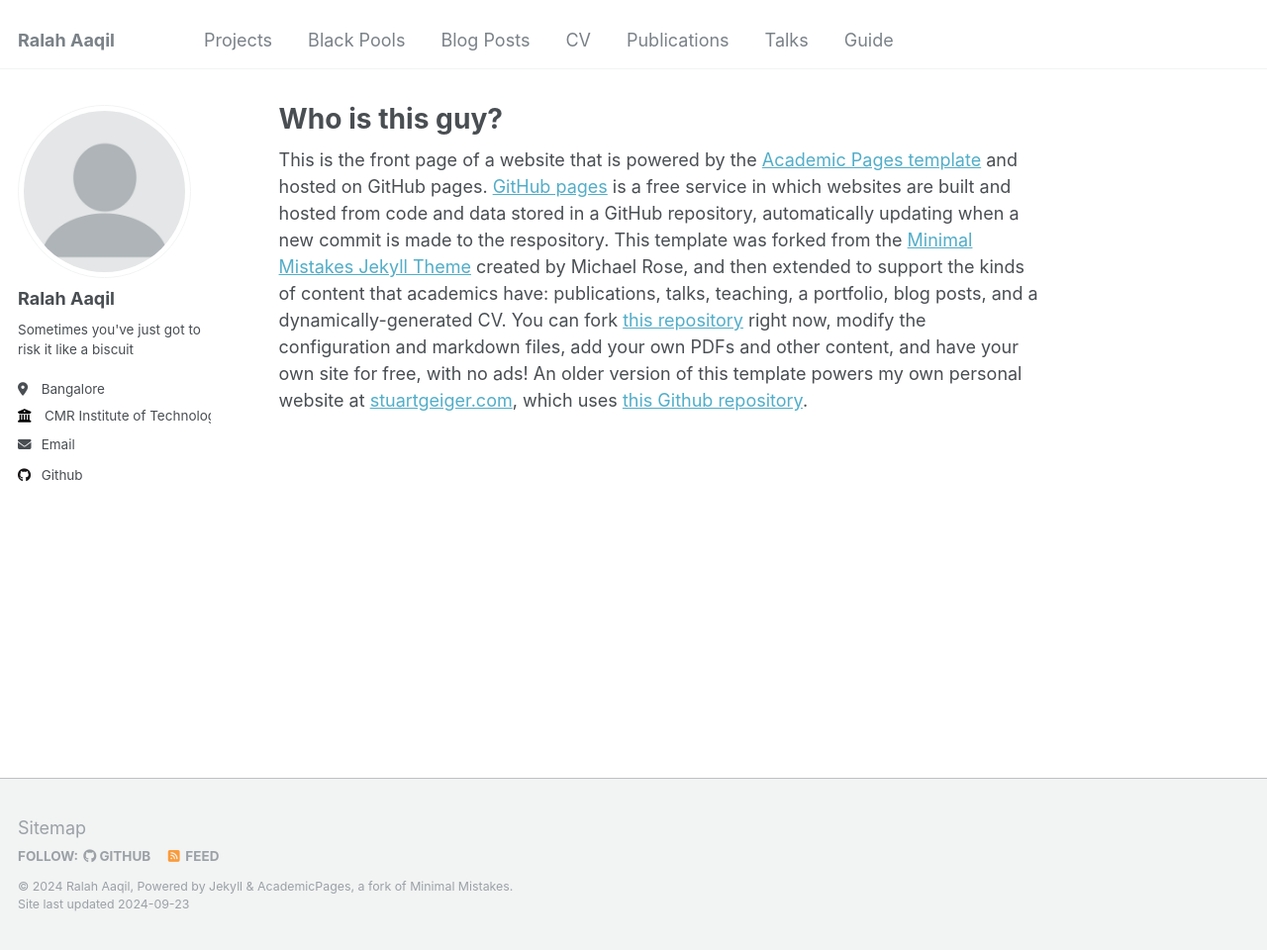
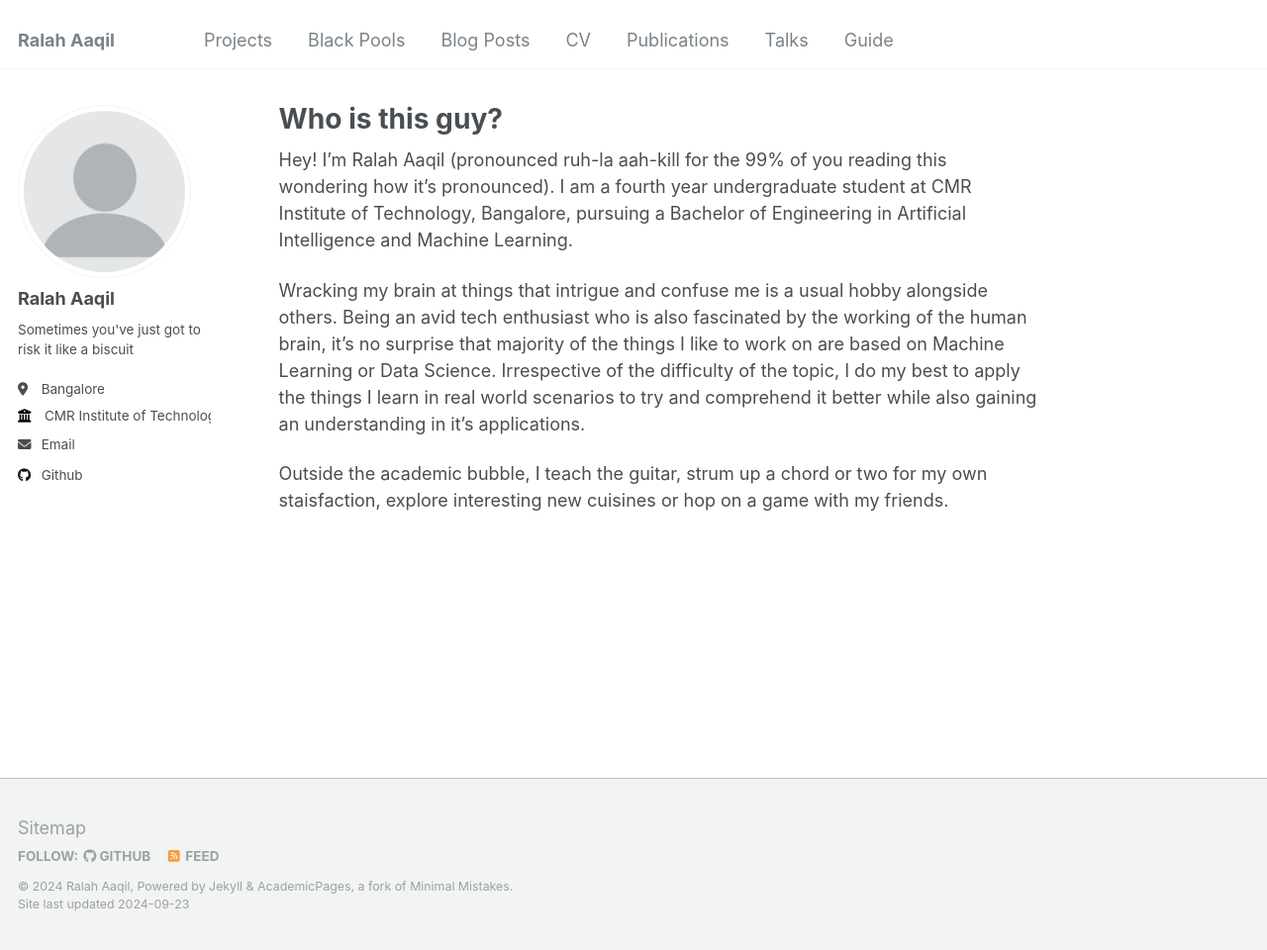
Before and after one commit to ralahaaqil/ralahaaqil.github.io, a Jekyll site: the page built from _pages/about.md, in a window 1280 px wide and 960 px high. Shown: the whole window at 99% size. Built offline with Jekyll 4.4.1, drawn with Linux system fonts in a browser that asks for light colours.

Commit message:
Update about.md
Entering information in the about me section

```diff
--- a/_pages/about.md
+++ b/_pages/about.md
@@ -7,4 +7,8 @@ redirect_from:
   - /about.html
 ---
 
-This is the front page of a website that is powered by the [Academic Pages template](https://github.com/academicpages/academicpages.github.io) and hosted on GitHub pages. [GitHub pages](https://pages.github.com) is a free service in which websites are built and hosted from code and data stored in a GitHub repository, automatically updating when a new commit is made to the respository. This template was forked from the [Minimal Mistakes Jekyll Theme](https://mmistakes.github.io/minimal-mistakes/) created by Michael Rose, and then extended to support the kinds of content that academics have: publications, talks, teaching, a portfolio, blog posts, and a dynamically-generated CV. You can fork [this repository](https://github.com/academicpages/academicpages.github.io) right now, modify the configuration and markdown files, add your own PDFs and other content, and have your own site for free, with no ads! An older version of this template powers my own personal website at [stuartgeiger.com](http://stuartgeiger.com), which uses [this Github repository](https://github.com/staeiou/staeiou.github.io).
+Hey! I'm Ralah Aaqil (pronounced ruh-la aah-kill for the 99% of you reading this wondering how it's pronounced). I am a fourth year undergraduate student at CMR Institute of Technology, Bangalore, pursuing a Bachelor of Engineering in Artificial Intelligence and Machine Learning.
+
+Wracking my brain at things that intrigue and confuse me is a usual hobby alongside others. Being an avid tech enthusiast who is also fascinated by the working of the human brain, it's no surprise that majority of the things I like to work on are based on Machine Learning or Data Science. Irrespective of the difficulty of the topic, I do my best to apply the things I learn in real world scenarios to try and comprehend it better while also gaining an understanding in it's applications.
+
+Outside the academic bubble, I teach the guitar, strum up a chord or two for my own staisfaction, explore interesting new cuisines or hop on a game with my friends.
```
